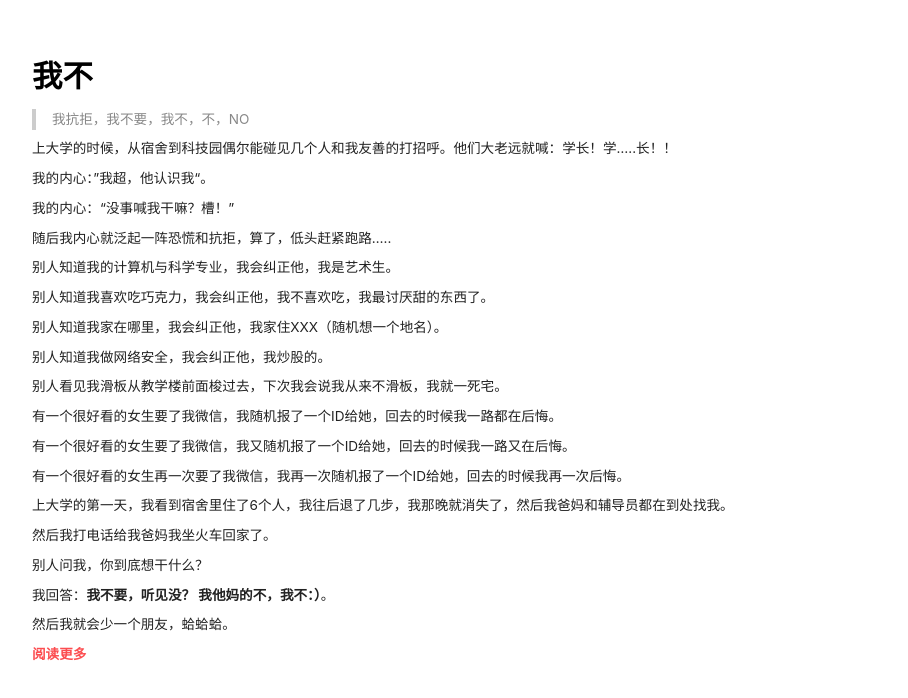
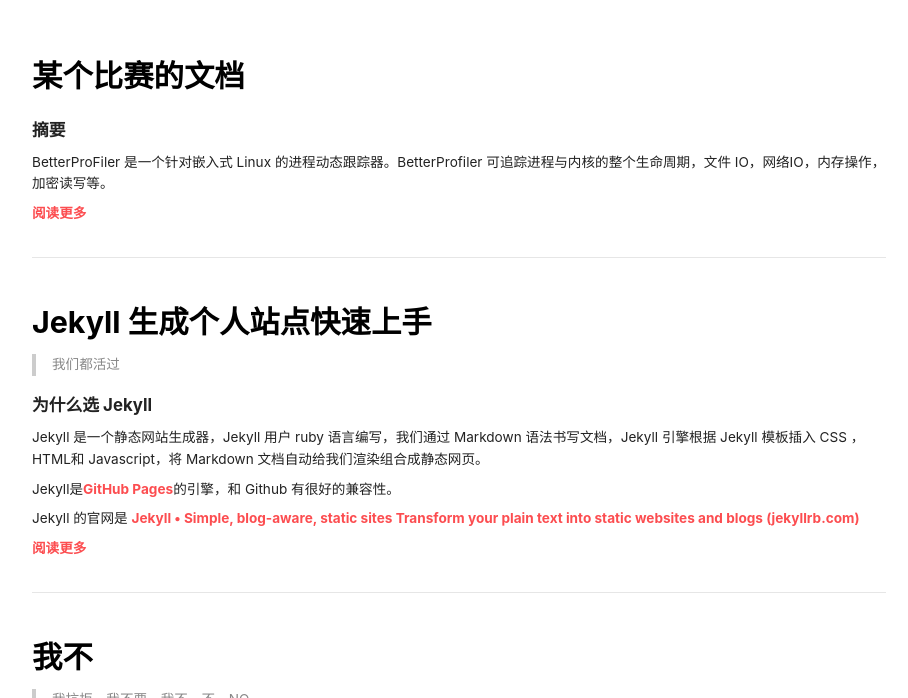
Before and after one commit to ihexon/ihexon.github.io, a Jekyll site: the page built from index.html, in a window 1280 px wide and 900 px high, scrolled down 782 px, cut to the strip 202-900 px from the top of the window. Shown: the whole strip, without its empty margins (181-1089 px from the left). Built offline with Jekyll 4.4.1, drawn with Linux system fonts in a browser that asks for light colours; nearby versions of some CDN libraries; the list of posts is cut into pages by our own code; some of the changed lines change nothing that is shown.

Commit message:
Those that draw near Soon fall away

````diff
--- /dev/null
+++ b/_posts/2023-01-26-hello.md
@@ -0,0 +1,171 @@
+---
+title: Jekyll 生成个人站点快速上手
+articles:
+   excerpt_type: html
+---
+
+> 我们都活过
+
+# 为什么选 Jekyll
+
+Jekyll 是一个静态网站生成器，Jekyll 用户 ruby 语言编写，我们通过 Markdown 语法书写文档，Jekyll 引擎根据 Jekyll 模板插入 CSS ，HTML和 Javascript，将 Markdown 文档自动给我们渲染组合成静态网页。
+
+Jekyll是[GitHub Pages](https://zh.wikipedia.org/wiki/GitHub)的引擎，和 Github 有很好的兼容性。
+
+Jekyll 的官网是 [Jekyll • Simple, blog-aware, static sites Transform your plain text into static websites and blogs (jekyllrb.com)](http://jekyllrb.com/)
+<!--more-->
+
+## 安装 RVM 和 Ruby
+
+RVM 是 RUBY 的本版管理系统，它是一个命令行工具，比较优雅的做法就是用它管理不同版本的的ruby和gem包。
+
+RVM 是开源软件文档在 [RVM: Ruby Version Manager - Installing RVM](https://rvm.io/rvm/install)
+
+```bash
+$ apt install curl sudo gcc g++ make libffi-dev gnupg2 # 安装依赖
+$ gpg2 --keyserver hkp://pgp.mit.edu \
+	--recv-keys \
+	409B6B1796C275462A1703113804BB82D39DC0E3 \
+	7D2BAF1CF37B13E2069D6956105BD0E739499BDB
+gpg: key 105BD0E739499BDB: 1 duplicate signature removed
+gpg: key 105BD0E739499BDB: "Piotr Kuczynski <piotr.kuczynski@gmail.com>" not changed
+gpg: key 3804BB82D39DC0E3: public key "Michal Papis (RVM signing) <mpapis@gmail.com>" imported
+gpg: Total number processed: 2
+gpg:               imported: 1
+gpg:              unchanged: 1
+$ curl -sSL https://get.rvm.io | bash -s stable
+```
+
+此时 `.bashrc` 会被自动追加上 `Rvm` 的加载函数：
+
+```bash
+# Add RVM to PATH for scripting. Make sure this is the last PATH variable change.
+export PATH="$PATH:$HOME/.rvm/bin"
+```
+
+所以你需要退出shell，再进入shell，使用 RVM 安装 ruby ：
+
+```bash
+$ rvm list known # 列出可以安装的 ruby 解释器版本
+$ rvm install 3.0.0 # 安装 ruby 3.0.0 版本, 如果没有依赖可能 root 需要密码自动安装依赖
+```
+
+Rvm 的ruby环境是和本机Linux 发行版隔离的，所以不会调用本机发行版的软件包管理器安装 ruby二进制文件。Rvm 在 ARM64 环境下的安装逻辑是 下载 ruby 源码使用本机编译器编译。
+
+并且有个逻辑不对的地方就是 Rvm 构建 Ruby 时使用make 单线程编译，导致在 S905X3处理器上构建 ruby 3.0.0 大概用了 30 分钟。
+
+![Untitled](/images/Jekyll%20%E7%94%9F%E6%88%90%E4%B8%AA%E4%BA%BA%E7%AB%99%E7%82%B9%E5%BF%AB%E9%80%9F%E4%B8%8A%E6%89%8B%209a73924d2cf048758baec5e1dceb889b/Untitled.png)
+
+咋会这样，CPU明明有 4 线程为啥只有单线程编译，等在电脑边上发呆就像个傻子一样有没有…..
+
+安装完成以后使用 `rvm list` 列出已经安装的 ruby 环境，使用 `rvm use` 在当前shell会话中使用某个版本的 ruby 及其 gem 集合。
+
+```bash
+$ rvm list
+   ruby-3.0.0 [ aarch64 ]
+$ rvm use  ruby-3.0.0
+Using /home/ihexon/.rvm/gems/ruby-3.0.0
+$ which ruby
+/home/ihexon/.rvm/rubies/ruby-3.0.0/bin/ruby
+```
+
+如果看到 rvm 返回一组错误提示就像这样：
+
+```bash
+RVM is not a function, selecting rubies with 'rvm use ...' will not work.
+You need to change your terminal emulator preferences to allow login shell.
+Sometimes it is required to use `/bin/bash --login` as the command.
+Please visit https://rvm.io/integration/gnome-terminal/ for an example.
+```
+
+需要手动加载 rvm 函数才行：`source ~/.rvm/scripts/rvm`
+
+# 使用 Jekyll 构建个人站点
+
+我网站使用的主题是 [Quick Start - TeXt Theme (kitian616.github.io)](https://kitian616.github.io/jekyll-TeXt-theme/docs/en/quick-start)。但这个Jekyll 主题似乎已经不在开发了，后期也证明这个主题有些代码使用了被废除的 sass API，导致jekyll 在运行的时候弹出大量告警信息。我个人网站 fork 了这个主题，修复了一些小 BUG。
+
+拉取主题源码：`git clone [https://github.com/ihexon/ihexon.github.io](https://github.com/ihexon/ihexon.github.io) --depth 1`
+
+安装主题所需要的 gem  依赖：`bundle install --path vendor/bundle`
+
+然后就出错了：
+
+```bash
+rake failed, exit code 1
+
+Gem files will remain installed in /home/ihexon/ihexon.github.io/vendor/bundle/ruby/3.0.0/gems/sass-embedded-1.57.1 for inspection.
+Results logged to /home/ihexon/ihexon.github.io/vendor/bundle/ruby/3.0.0/extensions/aarch64-linux/3.0.0/sass-embedded-1.57.1/gem_make.out
+
+An error occurred while installing sass-embedded (1.57.1), and Bundler cannot continue.
+Make sure that `gem install sass-embedded -v '1.57.1' --source 'https://rubygems.org/'` succeeds before bundling.
+```
+
+WTF？？Ruby 我属于是一点也不会，代码也看不懂咋调错日：）
+
+![Untitled](/images/Jekyll%20%E7%94%9F%E6%88%90%E4%B8%AA%E4%BA%BA%E7%AB%99%E7%82%B9%E5%BF%AB%E9%80%9F%E4%B8%8A%E6%89%8B%209a73924d2cf048758baec5e1dceb889b/Untitled%201.png)
+
+盲猜是 ruby 版本太新的BUG，回退试试看：rvm install 2.7
+
+![Untitled](/images/Jekyll%20%E7%94%9F%E6%88%90%E4%B8%AA%E4%BA%BA%E7%AB%99%E7%82%B9%E5%BF%AB%E9%80%9F%E4%B8%8A%E6%89%8B%209a73924d2cf048758baec5e1dceb889b/Untitled%202.png)
+
+我对ruby的开发生态不太熟悉，但看报错应该是要更新一下自带的 rubygem ，使用 `gem update` 更新 rubygem 试试看。结果这条命令又跑了很久，S905X3 上跑了 36 分钟，gem update 会把 rvm 当前使用的 ruby 环境所有的 Gem 包都更新一边，有些Gem包需要调用本地编译器进行动态库的本地构建，所以特别慢。
+
+ 最后执行 `bundle install --path vendor/bundle` 就不会报错了。
+
+使用 `bundle exec jekyll serve` 在本地构建静态网站，Jekyll 自带一个web服务器可以提供本地静态网站预览。但这一步又出错：
+
+```
+ERROR: It looks like you're trying to use Nokogiri as a precompiled native gem on a system with an unsupported version of glibc.
+
+  /lib/aarch64-linux-gnu/libm.so.6: version `GLIBC_2.29' not found (required by /home/ihexon/ihexon.github.io/vendor/bundle/ruby/2.7.0/gems/nokogiri-1.14.0-aarch64-linux/lib/nokogiri/2.7/nokogiri.so) - /home/ihexon/ihexon.github.io/vendor/bundle/ruby/2.7.0/gems/nokogiri-1.14.0-aarch64-linux/lib/nokogiri/2.7/nokogiri.so
+```
+
+`/lib/aarch64-linux-gnu/libm.so.6: version GLIBC_2.29 not found` 。查看我本地的 libc 版本：
+
+```
+$ /usr/lib/aarch64-linux-gnu/libc.so.6
+GNU C Library (Ubuntu GLIBC 2.27-3ubuntu1.6) stable release version 2.27.
+Copyright (C) 2018 Free Software Foundation, Inc.
+This is free software; see the source for copying conditions.
+There is NO warranty; not even for MERCHANTABILITY or FITNESS FOR A
+PARTICULAR PURPOSE.
+Compiled by GNU CC version 7.5.0.
+libc ABIs: UNIQUE
+For bug reporting instructions, please see:
+<https://bugs.launchpad.net/ubuntu/+source/glibc/+bugs>.
+```
+
+看上去应该是 nokogiri 这个 GEM 包的动态库 `/vendor/bundle/ruby/2.7.0/gems/nokogiri-1.14.0-aarch64-linux/lib/nokogiri/2.7/nokogiri.so` 需要`GNU C 库 2.29`
+
+换底层 C库是不可能的这辈子都不可能的。当我执行`bundle install --path vendor/bundle` 的时候。 `nokogiri.so` 这个动态库是预先构建好的然后通过 gem下载到我本地的，`nokogiri` 的 CI 容器的底层C库比我系统的版本高就会造成这种情况。解决办法是在本地构建一份`nokogiri` 的Gem包就OK。
+
+通过设置 `bundle config set force_ruby_platform true` 强制在本地构建所有的Gem库而不是下载 prebuild 版本。
+
+最后执行 `bundle exec jekyll s` 就可以看到静态页面跑起来了。
+
+![Untitled](/images/Jekyll%20%E7%94%9F%E6%88%90%E4%B8%AA%E4%BA%BA%E7%AB%99%E7%82%B9%E5%BF%AB%E9%80%9F%E4%B8%8A%E6%89%8B%209a73924d2cf048758baec5e1dceb889b/Untitled%203.png)
+
+# 编写内容
+
+文档的命名规则为 [`年`]-]-[`月`]-[`日`]-[`name`].`md`，这些字段被 Jekyll 引擎解析后生成的路径就像这样：
+
+![Untitled](/images/Jekyll%20%E7%94%9F%E6%88%90%E4%B8%AA%E4%BA%BA%E7%AB%99%E7%82%B9%E5%BF%AB%E9%80%9F%E4%B8%8A%E6%89%8B%209a73924d2cf048758baec5e1dceb889b/Untitled%204.png)
+
+在 `_posts` 目录下新建一个符合命名规则的 markdown 文件，Jekyll 将自动生成这个 markdown 的静态页面。但这还是太麻烦了，写个脚本自动生成文件 markdown 文件名并编辑：
+
+```bash
+#!/bin/bash
+POST_NAME=$(echo -n $@|sed 's/[^[:alnum:]]\+//g')
+DATE=$(date -I)
+TEMP_NAME="$DATE-$POST_NAME.md"
+touch "_posts/$TEMP_NAME"
+echo '---
+title: Title
+articles:
+   excerpt_type: html
+---
+' > "_posts/$TEMP_NAME"
+vim "_posts/$TEMP_NAME"
+```
+
+运行 `./new_post.sh` name生成 `当前日期 + name` 的 markdown文件，并启用 vim 编辑器进行编辑。
--- /dev/null
+++ b/_posts/2023-01-26-sss.md
@@ -0,0 +1,253 @@
+---
+title: 某个比赛的文档
+articles:
+   excerpt_type: html
+---
+# 摘要
+
+BetterProFiler 是一个针对嵌入式 Linux 的进程动态跟踪器。BetterProfiler 可追踪进程与内核的整个生命周期，文件 IO，网络IO，内存操作，加密读写等。
+
+<!--more-->
+BetterProfiler 相较于其他安全监控工具：
+
+1. BetterProfiler 运行在内核中，使用 eBPF 技术动态的附加到从内核的各项节点中，对系统进行全局性的观测和监控。
+2. BetterProfiler 相较于其他的跟踪工具，运行速度相当快，对系统负载极其小，可以在内存54M的嵌入式Linux中稳定运行6个月。
+3. BetterProfiler 监控范围覆盖内核的各项系统调用，如文件 IO，网络IO，内存操作，加密读写，甚至是底层驱动事件，且支持的调用还在增长中。
+4. BetterProfiler 提供标准的日志结构，提供统一的 API接口，可以作为核心接入现有安全产品，还可进行二次开发。
+5. BetterProfiler 使用了CO-RE 技术，完美解决了 BPF 可移植性差问题，且不依赖其它第三方库和，非常简洁，可以一次编写到处运行。
+6. BetterProfiler 部署非常简单，解压直接运行，不需要复杂配置。
+
+BetterProfiler 可以帮助安全从业人员发现系统中已知和未知的威胁，也可以用来作为一种观测 Linux 内核高效手段，其观测点能覆盖到内核各个角落，是一种非入侵式的系统监测方法。可用于计算机取证，安全监控预警，ELF 逆向，病毒动态行为分析等。
+
+# 概述
+
+Linux 上始终没有一个好用的进程动态分析器，具体分析如下：
+
+1. 已有的跟踪工具对系统负载影响较大如基于 ptrace 的 strace 。应用程序每做一次系统调用都需要 ptrace 进行捕获, 获取到数据后再放行相应的系统调用，ptrace 需要做很多复杂的操作, 如果应用程序的系统调用很频繁, strace 就会对程序产生很大的影响。
+2. 以内核模块的方式加载进内核带有入侵性和破坏性如基于内核模块的sysdig。systemtap toolkit 则配置过于复杂，深入的分析需要在 systemtap 脚本中内嵌相关的代码才行，如果嵌入 c 代码，那么 `systemtap`就很难保证代码的安全性。
+3. 基于 bpftrace 的 bcc 和 BetterProfiler 采取的相同的 eBPF 技术栈，bcc 能监控的地方从应用到内核，不同层面的工具应有尽有，bpftrace可以结合 kprobes/kretprobes/uprobes 封装成强大的动态分析器，但 bcc 使用仍旧复杂，需要开发者对内核跟踪技术有清晰了解，且 bcc 会在运行时编译 ebpf 代码，在运行时效率高，但在最开始对系统的负载较高，bcc 还有个重要缺陷就是对运行环境有严格需求，需要配置clang编译器和内核头文件，并不适用于嵌入式环境。
+
+BetterProfiler 相较于其他 Linux进程跟踪办法：
+
+1. 它使用非常简单，因为我们替你已经封装好了大部分通用操作，用户只需要关注他们想要监控的行为逻辑。
+2. 它运行飞快，对系统几乎不造成负载，因为它使用的较新的eBPF内核观测技术，同时使用了JIT进一步加速代码在eBPF VM中的执行速度。
+3. 它不具有入侵性，相较于其他进程跟踪技术，它不是内核模块，不用注入进程上下文，不需要更改现有生产环境。
+4. 它覆盖了大部分内核系统调用，基本可以观测任何你想观测的东西，并且随着 eBPF 的发展，可观测点还在增加，只需要把感兴趣的观测点加入 BetterProfiler 中就行。
+5. 它容易部署，提及非常小，所有组件都自包含在单一可执行文件里，27M的体积可以放入路由器，光猫，机顶盒，Android 手机中。
+
+# 设计与实现
+
+内核从操作系统发展的历史上看就具有监督和控制整个系统的特权，所以理论上内核一直是实现检测追踪、安全模块，网络封包处理的理想场所。 内核是一个基于事件的系统，这意味着所有的工 作都可以用事件来描述和执行，打开文件是一种事件，执行一个 CPU指令是一个事件，接收网络数据包是一个事件。
+
+简单来讲 BetterProfiler 和核心逻辑就是使用 eBPF 技术来监控内核中所触发事件，其中参考了bpftrace 与 bcc 的设计，在事件触发时追踪事件的来源，并执行开发者编写的代码。
+
+我们将从以下几个方面讨论 BetterProfiler 的设计与实现：
+
+- 以非入侵的形式载入内核态
+- 覆盖大部分可监控区域
+- 使用 JIT 加速指令运行
+- 抵御恶意操纵
+
+## 以非入侵的形式载入内核态
+
+许多恶意软件分析方案都是基于内核模块的，从大公司私有的动态分析方案到开源的如 ftrace与 systemtap 都与内核有着强绑定关系，这样做的好处是可以覆盖比较大的可检测范围，缺点也显而易见就是一个字 「 危 」。内核由于其处于操作系统核心地位，对稳定性和安全性有高要求，类似空指针，偏移量，在错误的地址写入数据等问题都会使得内核崩溃，在控制台打印 kernel panic( 内核恐慌 )，此时整个系统旧歇菜了。这也就是 ***内核恐慌***  为何会系统开发者口中的段子，因为在编写内核模块及内核子系统时，不正确的操作内核导致内核崩溃是基本上是必然事件。
+
+BetterProfiler 不是内核模块，而是通过 eBPF 虚拟机载入内核，这是一种高级的虚拟机类似于 Java 虚拟机。为的就是在在隔离的环境中运行指令代码，eBPF虚拟机 使用 eBPF 验证器来确保BetterProfiler 的 eBPF 指令在内核中安全运行。 BPF 验证器能阻止可能使内核崩渍的代码。如果代码是安全的，此时 BetterProfiler 的 eBPF 指令程序将被加载到内核中。
+
+这样做还有一个好处就是以非内核模块的形式载入内核中，相较于直接插入内核模块的入侵行为，安全性直接拉满，内核再也不会因为错误的代码产生内核恐慌现象。
+
+其某些BetterProfiler 支持以非 Root 权限载入内核中，访问某一部内核数据结构的子集，在实际环境中，这些子集已经满足日常监控需求。
+
+## 覆盖大部分可监控区域
+
+硬件与内核态与用户态的关系大致可以描述为如下三层：
+
+1. 进程在用户空间（User Space）中，进程（Process）通过系统调用如 write() 与 read() 读写文件，通过 sendmsg() 和 recvmsg() 系统调用读写网络，这些系统调用是内核子系统封装的统一且稳定的API。而操作系统也提供对于底层驱动和内核的配置接口，如 sysfs，netlink，procfs等接口，这些接口可以改变系统运行行为，添加删除硬件设备等。
+2. 在这些系统调用之下是虚拟文件系统（VFS），TCP/IP 网络栈等内核子系统。这些子系统会完成用户态发起的系统调用，并返回相应的结果给用户空间程序。
+3. 内核态直接与硬件交互，管理硬件资源，并提为内核子系统提供原始数据及硬件抽象。
+
+![Untitled](/images/%E6%9F%90%E4%B8%AA%E6%AF%94%E8%B5%9B%E7%9A%84%E6%96%87%E6%A1%A3%2036377d20909f45b2baec928cc3c374ce/Untitled.png)
+
+而 BetterProfiler 的位置在系统调用进入内核的最开始，以及分布在每个内核子系统发起系统调用的期间：
+
+![Untitled](/images/%E6%9F%90%E4%B8%AA%E6%AF%94%E8%B5%9B%E7%9A%84%E6%96%87%E6%A1%A3%2036377d20909f45b2baec928cc3c374ce/Untitled%201.png)
+
+所以 BetterProfiler 能获取到的信息非常多且细致，他能捕获应用加密层生成的随机数，捕获事件发生时的准确的Unix时间戳，操纵网络数据包和转发逻辑，获取进程 cgroup 上下文等，理论上是无所不能的。
+
+## 抵御恶意操纵
+
+每年护网期间，一个从始至终的话题就是“火墙极其相关安全设备是怎么被黑掉的”。实际上，安全设备在很多时候反而容易成为内网的安全弱点，因为安全设备本来就处于敏感地带的出口区域，且所有数据都会经过安全设备审计，如果安全设备内的软件栈被恶意操纵，那么参与护网的厂商就离出局不远了。所以如何抵御外部的恶意操纵是一个非常重要的话题。
+
+BetterProfiler 有完善的抵御外部恶意操作的逻辑，在程序成功完成验证进入内核之后，eBPF 程序会根据程序是从特权进程还是非特权进程加载来运行一个加固过程。此步骤包括：
+
+1. 程序执行保护：保存 eBPF 程序的内核内存受到保护并设为只读。无论是内核错误还是恶意操纵，试图修改 eBPF 程序内核立即崩溃，阻断 Rootkit 通过 BetterProfiler 的代码执破坏系统。
+2. 常量盲化：代码中的所有常量都被盲化，以防止 JIT 喷射攻击。这可以防止攻击者将可执行代码作为常量注入，在存在另一个内核错误的情况下，攻击者可能会跳转到 BetterProfiler 程序的内存部分来执行代码。
+
+# 作品测试与分析
+
+本次测试环境如下：
+
+```bash
+内核：Linux 5.10.12+
+底层C库：musl libc
+文件系统：busybox
+内存：64 MB
+FLASH存储：512 MB
+```
+
+## 监控某敏感文件是否被读取
+
+假设我们的敏感文件在下 `/tmp/login.txt`  ，监控系统进程中对 `/tmp/login.txt` 的读写，我们模拟的操作如下：
+
+```bash
+id 为 1000 的用户使用 cat 命令查看了 /tmp/login.txt 文件，返回 empty
+id 为 1000 的用户使用使用 echo 命令写入 passwd 12345 到 /tmp/login.txt 文件
+id 为 1000 的用户使用使用 vim 编辑了 /tmp/login.txt 文件
+id 为 1000 的用户使用最终删除了 /tmp/login.txt 文件
+```
+
+使用如下命令发起对 `/tmp/login.txt` 的监控：
+
+```bash
+sudo /tmp/bfer/dist/bfer --trace event=openat --trace openat.pathname="/tmp/login*"
+```
+
+BetterProfiler 监控到的内容如下：
+
+![Untitled](/images/%E6%9F%90%E4%B8%AA%E6%AF%94%E8%B5%9B%E7%9A%84%E6%96%87%E6%A1%A3%2036377d20909f45b2baec928cc3c374ce/Untitled%202.png)
+
+BetterProfiler 很好的记录了id为 1000 的用户对 `/tmp/login.txt` 发起的每一次操作，包括时间戳，运行的命令，PID号，对`/tmp/login.txt` 操作所发起的系统 `openat()` 调用，以及`openat()`系统调用参数：
+
+```bash
+dirfd: -100, pathname: /tmp/login.txt, flags: , mode: 0
+```
+
+## 监视某张网卡上的链接，并反推恶意链接发起者
+
+我们模拟的行为如下：
+
+```bash
+恶意 ip 为 192.168.31.1，域名为 zzh.fuck
+id 为 1000 的用户使用 后门程序 来对 zzh.fuck 的 80 端口 发起请求 tcp 请求
+id 为 1000 的用户使用 后门程序 来对 zzh.fuck 的 8080 端口 发起请求 tcp 请求
+```
+
+使用一下命令监控这种网卡的所有数据：
+
+```bash
+sudo /tmp/bfer/dist/bfer  --trace set=network_events --trace net=wlan0
+```
+
+BetterProfiler 监控到的内容如下：
+
+![Untitled](/images/%E6%9F%90%E4%B8%AA%E6%AF%94%E8%B5%9B%E7%9A%84%E6%96%87%E6%A1%A3%2036377d20909f45b2baec928cc3c374ce/Untitled%203.png)
+
+可以看到 BetterProfiler 同样记录了每次恶意请求的时间戳，发起请求的内核事件为 net_packet 组，且推导出了恶意程序的PID与TID号，同时记录了出站和入站的 IP 端口信息，以及出站入站所占用的物理网卡名称，以及每次请求的数据包荷载大小。
+
+## 监视某恶意程序的所有行为，并导出为 JSON 文件审查
+
+我们模拟的行为如下，编写一个恶意程序，使用 exec 运行其恶意代码，记录其所有系统调用行为，并审计敏感行为。
+
+假设我们的恶意程序伪装成为 curl ，其恶意行为如下：
+
+```bash
+向 zzh.fuck:8080 端口发送恶意 payload
+```
+
+使用如下命令监控此二进制程序：
+
+```bash
+sudo /tmp/bfer/dist/bfer  --output json --trace comm=curl | jq
+```
+
+输出了大量的日志信息，BetterProfiler 记录了这个程序的所有系统调用，以及调用参数，参数内的地址，我们可以根据这些信息推测该恶意程序的恶意行为，甚至是无视其加密层提取其传输内容。
+
+以下是日志的一部分，恶意程序使用了security_file_open 定位到了 /tmp/login.txt
+
+```bash
+"eventName": "security_file_open",
+  "argsNum": 6,
+  "returnValue": 0,
+  "stackAddresses": null,
+  "args":
+    {
+      "name": "pathname",
+      "type": "const char*",
+      "value": "/tmp/login.txt"
+    },
+    {
+```
+
+继续跟踪其行为：
+
+```bash
+"eventName": "security_socket_create",
+  "argsNum": 4,
+  "returnValue": 0,
+  "stackAddresses": null,
+  "args": [
+    {
+      "name": "family",
+      "type": "int",
+      "value": 2
+    },
+    {
+      "name": "type",
+      "type": "int",
+      "value": 2
+    },
+```
+
+该程序使用系统调用 security_socket_create 创建了一个 socket 管道，
+
+其参数为：
+
+```bash
+{
+      "name": "remote_addr",
+      "type": "struct sockaddr*",
+      "value": {
+        "sa_family": "AF_INET",
+        "sin_addr": "192.168.31.68",
+        "sin_port": "8080"
+      }
+    }
+```
+
+而在模拟环境中，恶意域名对应的ip为192.168.31.68，端口为 8080，可以初步判断其为窃取用户口令的恶意软件。
+
+## 性能测试
+
+监控系统所有发起网络连接的程序极其内部调用链条，BetterProfiler 占用CPU约 30%，占用内存50M，30秒输出日志 920M，涵盖系统当前所有对外发起的链接，以及对应的程序，时间戳，所属用户，发起的系统调用名称，文件描述符，函数参数，函数返回地址等。
+
+对于某个程序进行24小时持续跟踪，占用CPU约 5%，内存占用3MB，涵盖该程序当前所有对外发起的链接，以及对应的程序，时间戳，所属用户，发起的系统调用名称，文件描述符，函数参数，函数返回地址等。
+
+监听全局网络读写时，万兆吞吐量下 TCP 读写速度下降 3-5%，相较于 Iptables 万兆吞吐量下 TCP 收发基本处于不可用状态
+
+监听全局文件读写时，磁盘 IO 能效基本没有下降。
+
+# 总结
+
+BetterProfiler 可以像 Wireshark 一样抓取整个系统的事件响应，这些时间是一个不断增长的巨大列表，几乎涵盖Linux内核的各个角落，可帮助开发人员：
+
+- 调试与理解系统行为
+- 对恶意软软件进行逆向分析
+- 录制软件整个生命周期
+- 学习Linux 内核原理
+- 进行漏洞挖掘
+
+BetterProfiler 非常轻量，对系统运行负载极低，并且解决了 eBPF 的可移植性问题，对运行环境基本没有需求，其不依赖其他组件。
+
+BetterProfiler 运行在 eBPF 虚拟机中，虽然运行在内核态中，但其行为却较为克制，以一种非入侵的方式接管安全人员感兴趣的内核安全路径，软件自身也考虑到了极端情况下的安全性，例如一个精心设计的恶意程序触发了 BetterProfiler自身代码缺陷导致安全漏洞，在这种情况下 eBPF将会立刻引发内核崩溃，阻止危害扩大。
+
+BetterProfiler 提供标准化日志接口（json和xml），可以与现有安全产品进行对接，如防火墙，日志审计系统等，开发者还可编写自己的前端 BetterProfiler 进一步可视化系统内部的多种行为。可作为端点防御和病毒动态监测引擎。
+
+# 创新性说明
+
+实话没有多少创新的成分，单纯觉得当下Linux上的 动态监测和监控没有好用的方案，Linux上的额跟踪技术五花八门，各自为营，切需要很强的调试能力。Linux上的安全模块没有统一的解决方案，防火墙使用iptables，沙箱使用 secomp，跟踪使用 strace或者ftrace，切相同的功能重复率高。所以有人说 Linux 不需要安全软件，因为里头全是安全软件。
+
+但随着国产化的步伐，很多国企内网都放弃了Windows转向自主研发的基于 Linux 内核的操作系统。所以 Linux 上势必需要一个无需配置，使用简单，目的明确的端点安全软件，而这一块基本上还是空白。
+
+BetterProfiler 借鉴了 bpftrace & bcc 和设计，目的是使用 eBPF 重新造一个可用且好用端点安全动态分析引擎，让安全软件栈从单一的流量监测和静态分析跳脱出来的一次大胆尝试，让嵌入式 Linux 系统，如摄像头，路由器，GPON设备，物联网关也具有单机安全防御能力。
+
+写到这里我都要被笑死了，可这就是**比赛**，**比赛就需要这样写。**
````
Also changed, not shown: _posts/2022-09-10-Imthinkofendingthings.md (+1 -0 lines), images/Jekyll 生成个人站点快速上手 9a73924d2cf048758baec5e1dceb889b/Untitled 1.png (added), images/Jekyll 生成个人站点快速上手 9a73924d2cf048758baec5e1dceb889b/Untitled 2.png (added), images/Jekyll 生成个人站点快速上手 9a73924d2cf048758baec5e1dceb889b/Untitled 3.png (added), images/Jekyll 生成个人站点快速上手 9a73924d2cf048758baec5e1dceb889b/Untitled 4.png (added), images/Jekyll 生成个人站点快速上手 9a73924d2cf048758baec5e1dceb889b/Untitled.png (added), images/某个比赛的文档 36377d20909f45b2baec928cc3c374ce/Untitled 1.png (added), images/某个比赛的文档 36377d20909f45b2baec928cc3c374ce/Untitled 2.png (added), images/某个比赛的文档 36377d20909f45b2baec928cc3c374ce/Untitled 3.png (added), images/某个比赛的文档 36377d20909f45b2baec928cc3c374ce/Untitled.png (added), 1 other file.
